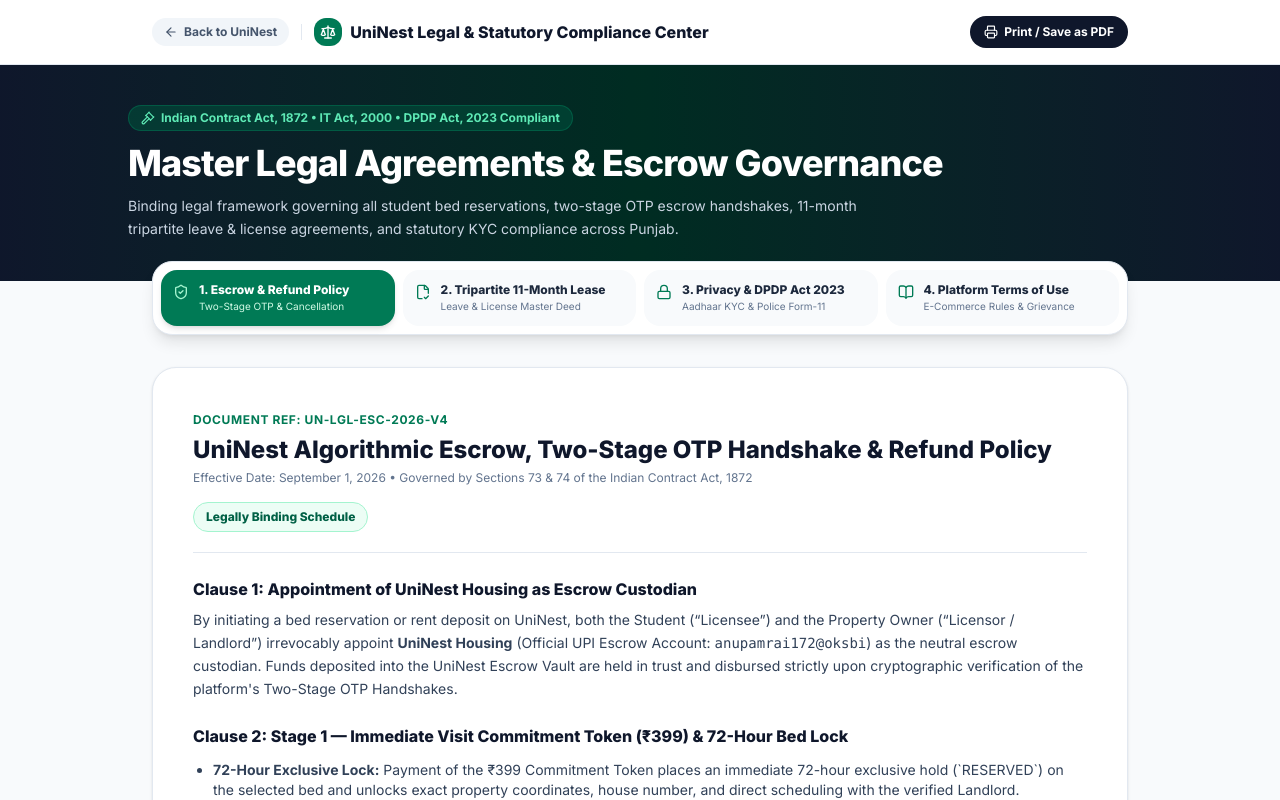
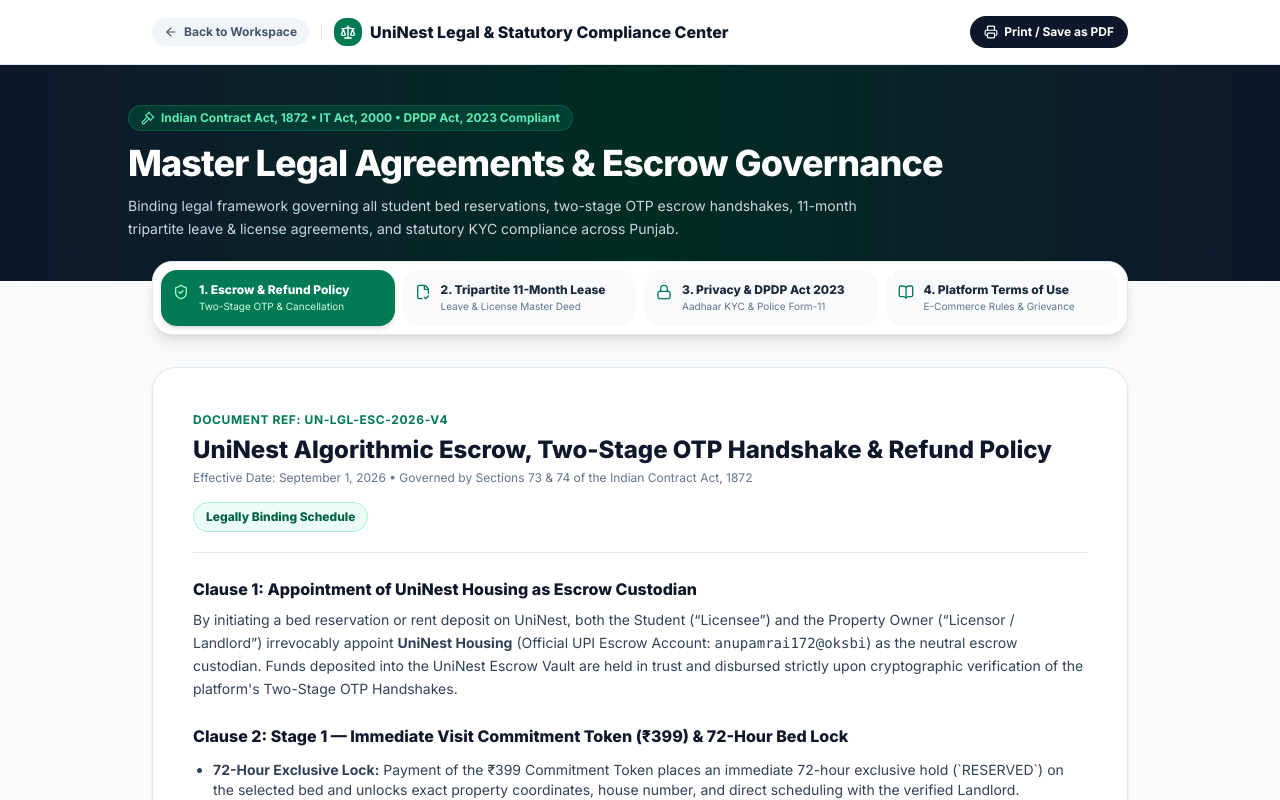
Before and after one commit to FreezinGaits/UniNest, a Next.js app in the folder uninest-app/: page /legal in a window 1280 px wide. Shown: the top 800 px of the page. Built offline with nearby package versions, Linux system fonts and the light colour scheme.

Commit message:
fix(middleware): allow authenticated users across all roles to access /legal without dashboard redirect

```diff
--- a/uninest-app/src/app/legal/page.tsx
+++ b/uninest-app/src/app/legal/page.tsx
@@ -2,7 +2,7 @@
 
 import React, { useState, Suspense } from 'react';
 import Link from 'next/link';
-import { useSearchParams } from 'next/navigation';
+import { useSearchParams, useRouter } from 'next/navigation';
 import {
   ShieldCheck,
   Scale,
@@ -18,6 +18,7 @@
 } from 'lucide-react';
 
 function LegalCenterContent() {
+  const router = useRouter();
   const searchParams = useSearchParams();
   const initialDoc = searchParams.get('doc') || 'escrow';
   const [activeTab, setActiveTab] = useState<'escrow' | 'lease' | 'privacy' | 'terms'>(
@@ -30,13 +31,14 @@
       <header className="sticky top-0 z-40 bg-white/95 backdrop-blur-md border-b border-slate-200">
         <div className="max-w-5xl mx-auto px-4 sm:px-6 h-16 flex items-center justify-between">
           <div className="flex items-center gap-3">
-            <Link
-              href="/"
+            <button
+              type="button"
+              onClick={() => router.back()}
               className="inline-flex items-center gap-1.5 text-xs font-bold text-slate-600 hover:text-slate-900 bg-slate-100 px-3 py-1.5 rounded-xl transition-colors"
             >
               <ArrowLeft className="w-3.5 h-3.5" />
-              <span>Back to UniNest</span>
-            </Link>
+              <span>Back to Workspace</span>
+            </button>
             <div className="h-4 w-px bg-slate-200" />
             <div className="flex items-center gap-2">
               <div className="w-7 h-7 bg-emerald-700 rounded-lg flex items-center justify-center">
--- a/uninest-app/src/components/layout/Sidebar.tsx
+++ b/uninest-app/src/components/layout/Sidebar.tsx
@@ -224,7 +224,7 @@
             <Avatar name={userName} size="sm" />
             <div className="flex-1 min-w-0">
               <p className="text-sm font-medium text-text-primary truncate">{userName}</p>
-              <p className="text-[11px] text-text-tertiary truncate">{userEmail}</p>
+              <p className="text-[11px] text-text-tertiary truncate">{userEmail.replace('@uninest.demo', '@uninest.in')}</p>
             </div>
             {notificationCount > 0 && (
               <div className="relative">
--- a/uninest-app/src/middleware.ts
+++ b/uninest-app/src/middleware.ts
@@ -2,7 +2,7 @@
 import type { NextRequest } from 'next/server';
 import { verifyToken, signToken } from '@/lib/auth/session';
 
-const publicRoutes = ['/', '/login', '/register', '/api', '/investor', '/demo'];
+const publicRoutes = ['/', '/login', '/register', '/api', '/investor', '/demo', '/legal'];
 const roleRoutes: Record<string, string> = {
   STUDENT: '/student',
   LANDLORD: '/landlord',
```
